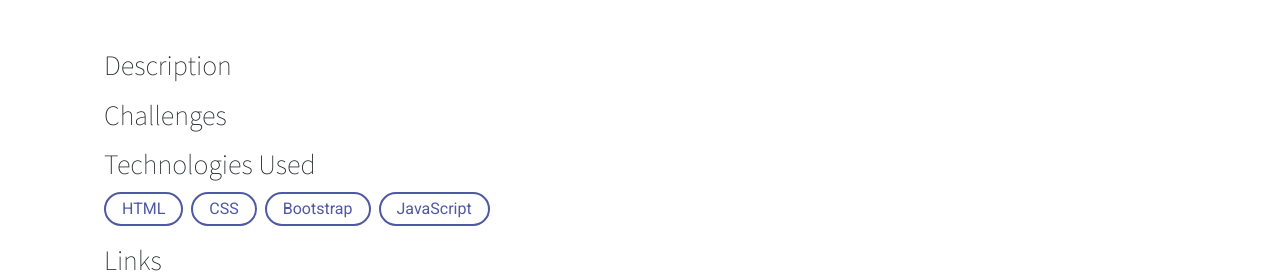
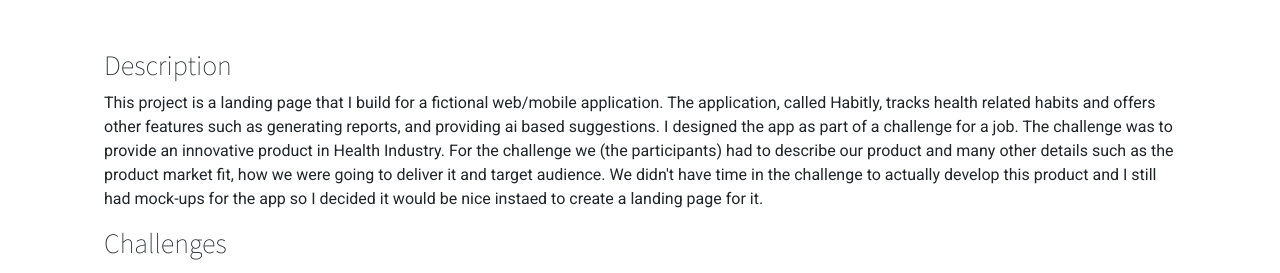
Before and after one commit to joshADE/portfolio-v2, a plain HTML site: page projects/Habitly.html in a window 1280 px wide. Shown: the part 128-401 px from the top of the page. Drawn offline with nearby package versions, Linux system fonts and the light colour scheme.

Commit message:
Added description for Habitly

```diff
--- a/projects/Habitly.html
+++ b/projects/Habitly.html
@@ -51,7 +51,11 @@
         <div class="project-section project-description">
             <h3>Description</h3>
             <p>
-
+                This project is a landing page that I build for a fictional web/mobile application. The application, called Habitly, tracks health related habits
+                and offers other features such as generating reports, and providing ai based suggestions. I designed the app as part of a challenge for a job.
+                The challenge was to provide an innovative product in Health Industry. For the challenge we (the participants) had to describe our product and many other
+                details such as the product market fit, how we were going to deliver it and target audience. We didn't have time in the challenge to actually develop this product
+                and I still had mock-ups for the app so I decided it would be nice instaed to create a landing page for it.
             </p>
         </div>
 
```
